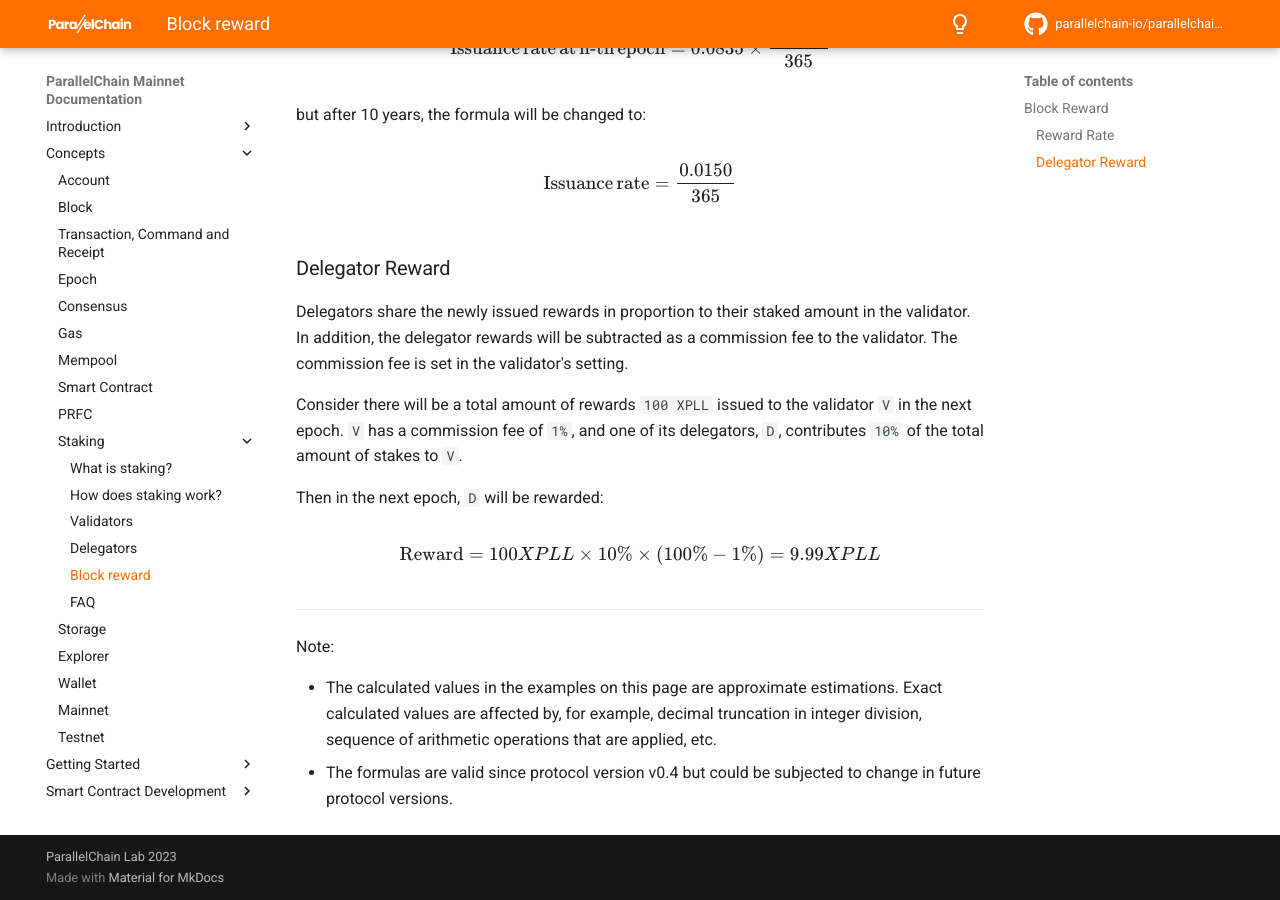
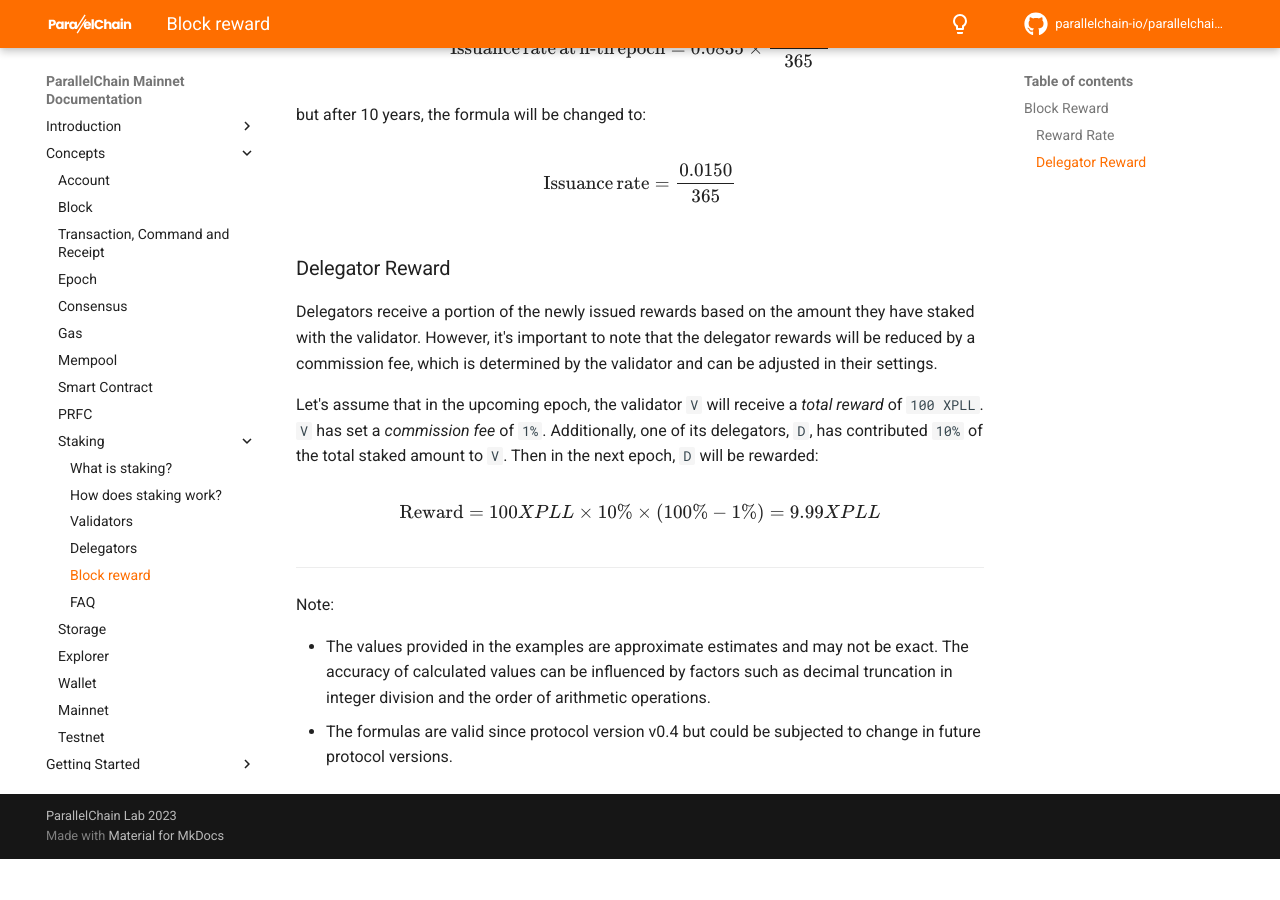
Before and after one commit to parallelchain-io/parallelchain-docs, an MkDocs documentation site: the page built from docs/concepts/staking/block_reward.md, in a window 1280 px wide and 900 px high, scrolled down 1272 px. Built offline with MkDocs 1.6.1 and Material for MkDocs 9.7.7, drawn with Linux system fonts in a browser that asks for light colours; comment, search, counter and statistics services are not loaded; after the commit the page ends 2131 px from its top, so only the background shows below that.

Commit message:
Rephrased Delegator Reward section

```diff
--- a/docs/concepts/staking/block_reward.md
+++ b/docs/concepts/staking/block_reward.md
@@ -54,11 +54,9 @@ $$
 
 ### Delegator Reward
 
-Delegators share the newly issued rewards in proportion to their staked amount in the validator. In addition, the delegator rewards will be subtracted as a commission fee to the validator. The commission fee is set in the validator's setting.
+Delegators receive a portion of the newly issued rewards based on the amount they have staked with the validator. However, it's important to note that the delegator rewards will be reduced by a commission fee, which is determined by the validator and can be adjusted in their settings.
 
-Consider there will be a total amount of rewards `100 XPLL` issued to the validator `V` in the next epoch. `V` has a commission fee of `1%`, and one of its delegators, `D`, contributes `10%` of the total amount of stakes to `V`.
-
-Then in the next epoch, `D` will be rewarded:
+Let's assume that in the upcoming epoch, the validator `V` will receive a *total reward* of `100 XPLL`. `V` has set a *commission fee* of `1%`. Additionally, one of its delegators, `D`, has contributed `10%` of the total staked amount to `V`. Then in the next epoch, `D` will be rewarded:
 
 $$
 \operatorname{Reward} = 100 XPLL \times 10\% \times (100\% - 1\%) = 9.99 XPLL
@@ -68,5 +66,5 @@ $$
 
 Note:
 
-- The calculated values in the examples on this page are approximate estimations. Exact calculated values are affected by, for example, decimal truncation in integer division, sequence of arithmetic operations that are applied, etc.
+- The values provided in the examples are approximate estimates and may not be exact. The accuracy of calculated values can be influenced by factors such as decimal truncation in integer division and the order of arithmetic operations.
 - The formulas are valid since protocol version v0.4 but could be subjected to change in future protocol versions.
```
